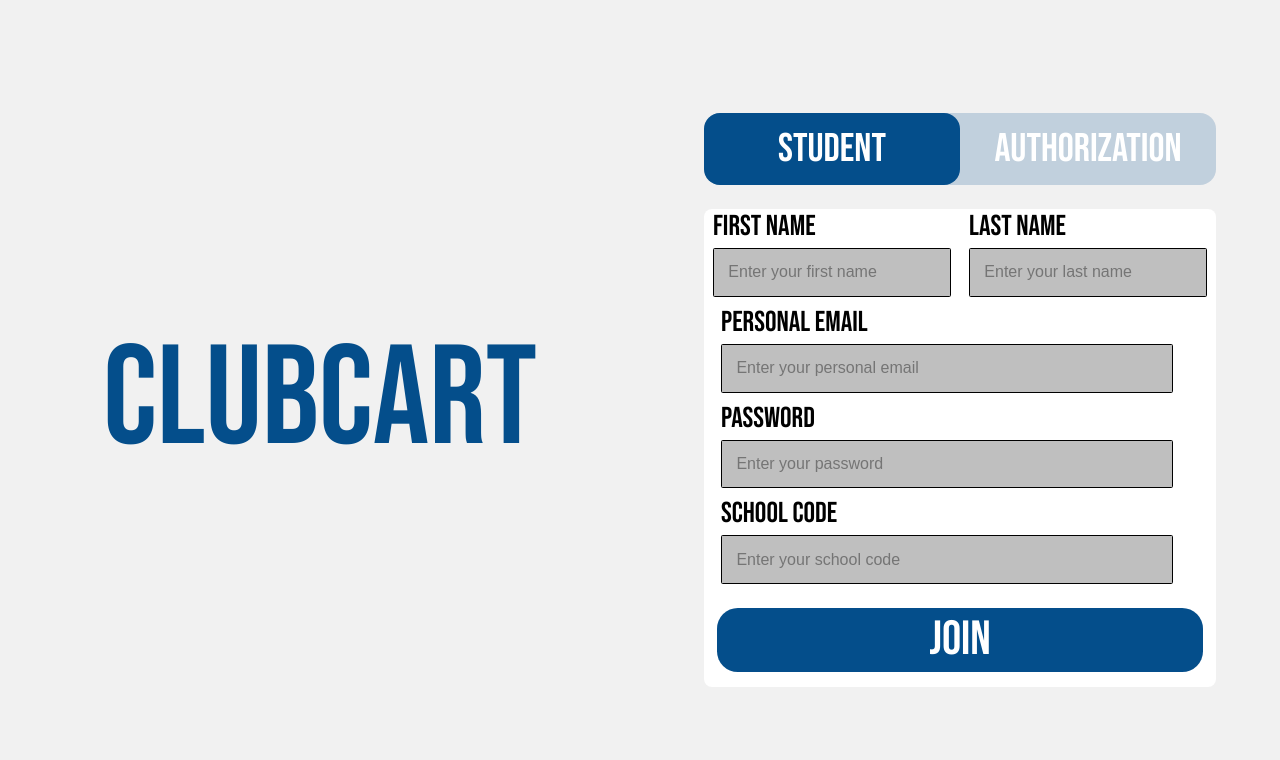
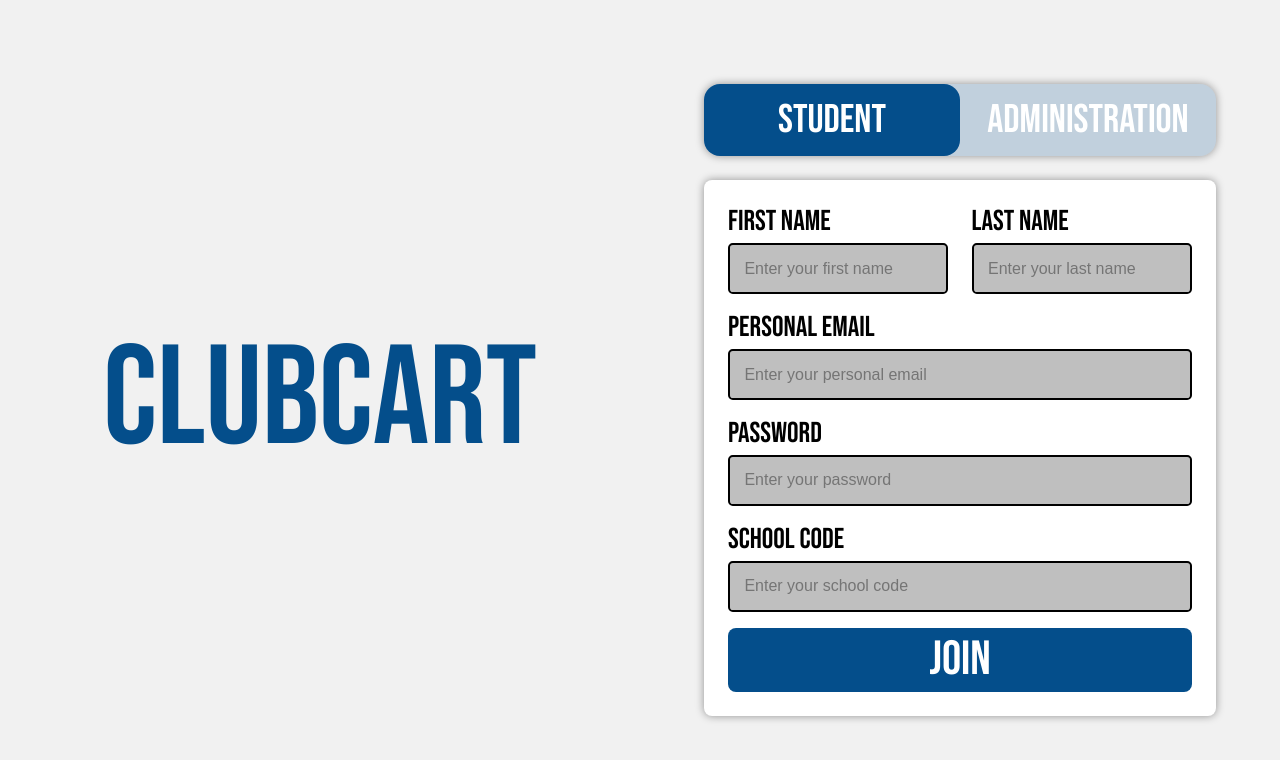
Before and after one commit to PraneethO/clubcart, a Next.js app in the folder club-cart/: page /pages/sign-up in a window 1280 px wide. Shown: the top 760 px of the page. Built offline with nearby package versions, Linux system fonts and the light colour scheme.

Commit message:
fixed sign up, add the adjustment thingy

```diff
--- a/club-cart/src/app/page.module.css
+++ b/club-cart/src/app/page.module.css
@@ -34,8 +34,12 @@
   position: flex;
 }
 
+.navLogo {
+  transform: translateY(-.25rem);
+}
+
 .link {
-  transform: translateY(-0.1rem);
+  transform: translateY(-.75rem);
 
   display: flex;
   margin-top: 0;
--- a/club-cart/src/app/page.tsx
+++ b/club-cart/src/app/page.tsx
@@ -22,7 +22,7 @@ export default function Home() {
   return (
     <main className={styles.main}>
       <nav className={styles.nav}>
-        <div>CLUBCART</div>
+        <div className={styles.navLogo}>CLUBCART</div>
 
         <Link href="/pages/sign-up" className={styles.link}>
           <button className={styles.navButton}>Join Us</button>
--- a/club-cart/src/app/pages/sign-up/page.module.css
+++ b/club-cart/src/app/pages/sign-up/page.module.css
@@ -27,6 +27,7 @@
 }
 /* Button CSS */
 .buttonSwitch {
+  box-shadow: 0 0 8px rgba(0, 0, 0, 0.4);
   background-color: rgba(4, 78, 139, 0.2);
 
   width: 100%;
@@ -34,6 +35,7 @@
 
   border-radius: 1rem;
 }
+
 .switchButton {
   border: none;
   width: 50%;
@@ -48,6 +50,8 @@
 
 /* Login Form Code*/
 .loginForm {
+  padding: 1.5rem;
+
   margin-top: 3vh;
 
   background-color: white;
@@ -55,34 +59,43 @@
   height: 80%;
 
   border-radius: 0.5rem;
+  box-shadow: 0 0 8px rgba(0, 0, 0, 0.4);
+  border: 2px black
 }
 
 .inputContainer {
   display: flex;
   flex-direction: column;
-  align-items: center;
-  justify-content: center;
+  align-items: left;
+  /* justify-content: center; */
 
-  width: 95%;
+  width: 100%;
   height: 5%;
 
   margin-bottom: 0.5rem;
 }
+
 .inputDesc {
   font-size: 1.8rem;
+  margin-top: .5rem;
   margin-bottom: 0.25rem;
 
   width: 93%;
 }
 
 .inputField {
+  display: flex;
+  justify-content: right;
+  align-self: right;
+  /* margin-left: .80rem; */
+
   width: 93%;
   height: 60%;
   padding: 0.9rem;
 
   background-color: #bfbfbf;
-  border: solid 1px black;
-  border-radius: 0.1rem;
+  border: solid 2px black;
+  border-radius: 0.3rem;
 
   font-size: 1rem;
   font-family: Montserrat, sans-serif;
@@ -93,14 +106,11 @@
 }
 
 .buttonSubmit {
-  width: 95%;
+  margin-top: 0.5rem;
+  width: 100% !important;
   height: 8vh;
 
-  margin-left: 2.5%;
-  margin-top: 3%;
-  margin-bottom: 3%;
-
-  border-radius: 1.3rem;
+  border-radius: 0.5rem;
 
   border: none;
   background-color: #044e8b;
@@ -112,6 +122,7 @@
 }
 
 /* Student Login Form yes ik this is backwards but its 9:13 pm */
+/* 9:13 pm is like 11 Am on a tuesday, relax. */
 .twoWayInput {
   display: flex;
   justify-content: center;
--- a/club-cart/src/app/pages/sign-up/page.tsx
+++ b/club-cart/src/app/pages/sign-up/page.tsx
@@ -1,5 +1,6 @@
 "use client";
 
+import Link from "next/link";
 import styles from "./page.module.css";
 
 import { useState } from "react";
@@ -18,7 +19,9 @@ export default function SignUp() {
   return (
     <main className={styles.main}>
       <div className={styles.firstContainer}>
-        <div className={styles.leftPartition}>CLUBCART</div>
+        <Link href="/" style={{textDecoration: "none"}}>
+          <div className={styles.leftPartition}>CLUBCART</div>
+        </Link>
         <div className={styles.rightPartition}>
           <div className={styles.buttonSwitch}>
             <button
@@ -45,16 +48,17 @@ export default function SignUp() {
                   : { background: "transparent" }
               }
             >
-              Authorization
+              Administration
             </button>
           </div>
           {studentForm ? (
             <div className={styles.loginForm}>
               <div className={styles.twoWayInput}>
                 <div className={styles.inputContainer}>
-                  <div className={styles.inputDesc}>First Name</div>
+                  <div className={styles.inputDesc} style={{marginTop: "0"}}>First Name</div>
                   <input
                     className={styles.inputField}
+                    style={{width: "95%"}}
                     placeholder="Enter your first name"
                     value={firstName}
                     onChange={(e) => {
@@ -63,9 +67,10 @@ export default function SignUp() {
                   ></input>
                 </div>
                 <div className={styles.inputContainer}>
-                  <div className={styles.inputDesc}>Last Name</div>
+                  <div className={styles.inputDesc} style={{marginLeft: "5%", marginTop: "0"}}>Last Name</div>
                   <input
                     className={styles.inputField}
+                    style={{width: "95%", marginLeft: "5%"}}
                     placeholder="Enter your last name"
                     value={lastName}
                     onChange={(e) => {
@@ -78,6 +83,7 @@ export default function SignUp() {
                 <div className={styles.inputDesc}>Personal Email</div>
                 <input
                   className={styles.inputField}
+                  style={{width: "100%"}}
                   placeholder="Enter your personal email"
                   value={email}
                   onChange={(e) => {
@@ -89,6 +95,7 @@ export default function SignUp() {
                 <div className={styles.inputDesc}>Password</div>
                 <input
                   className={styles.inputField}
+                  style={{width: "100%"}}
                   placeholder="Enter your password"
                   value={password}
                   onChange={(e) => {
@@ -100,6 +107,7 @@ export default function SignUp() {
                 <div className={styles.inputDesc}>School Code</div>
                 <input
                   className={styles.inputField}
+                  style={{width: "100%"}}
                   placeholder="Enter your school code"
                   value={school}
                   onChange={(e) => {
@@ -112,9 +120,10 @@ export default function SignUp() {
           ) : (
             <div className={styles.loginForm}>
               <div className={styles.inputContainer}>
-                <div className={styles.inputDesc}>School</div>
+                <div className={styles.inputDesc} style={{marginTop: "0"}}>School</div>
                 <input
                   className={styles.inputField}
+                  style={{width: "100%"}}
                   placeholder="Enter your school"
                   value={school}
                   onChange={(e) => {
@@ -126,6 +135,7 @@ export default function SignUp() {
                 <div className={styles.inputDesc}>Email</div>
                 <input
                   className={styles.inputField}
+                  style={{width: "100%"}}
                   placeholder="Enter your email"
                   value={email}
                   onChange={(e) => {
@@ -137,6 +147,7 @@ export default function SignUp() {
                 <div className={styles.inputDesc}>Password</div>
                 <input
                   className={styles.inputField}
+                  style={{width: "100%"}}
                   placeholder="Enter your password"
                   value={password}
                   onChange={(e) => {
@@ -148,6 +159,7 @@ export default function SignUp() {
                 <div className={styles.inputDesc}>Confirm Password</div>
                 <input
                   className={styles.inputField}
+                  style={{width: "100%"}}
                   placeholder="Confirm Your Password"
                   value={confirmPassword}
                   onChange={(e) => {
```
